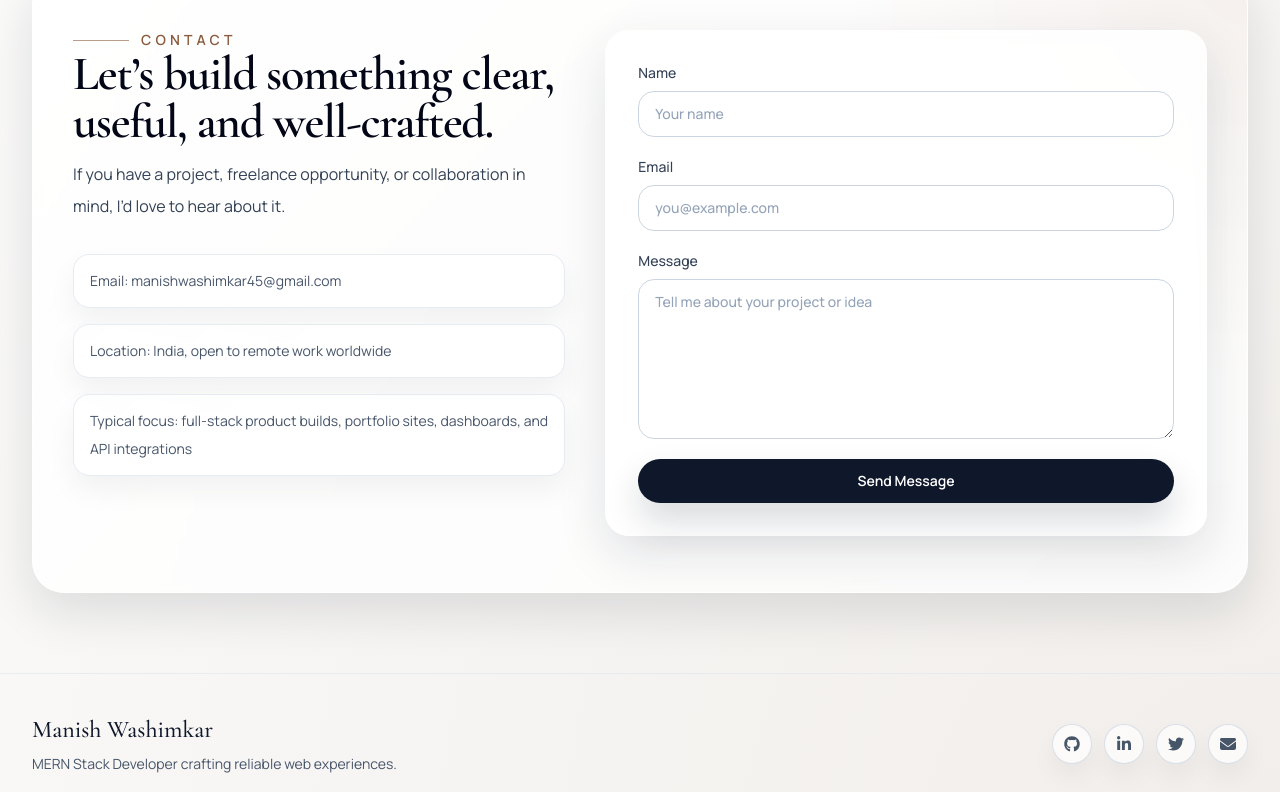
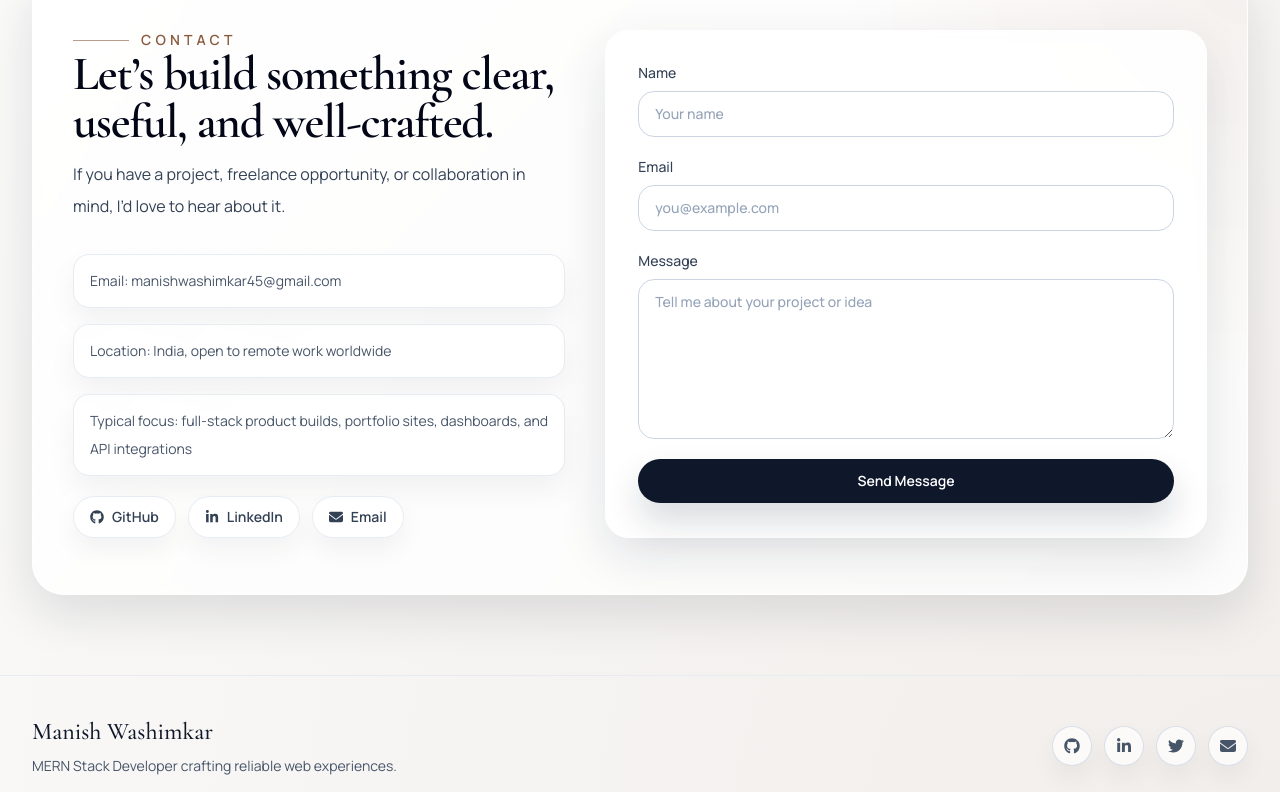
Before and after one commit to manishwashimkar/portfolio, a React (Vite) app in the folder frontend/: page / in a window 1280 px wide. Shown: the part 5254-6046 px from the top of the page. Built offline with nearby package versions, Linux system fonts and the light colour scheme; no server answers.

Commit message:
social links added

```diff
--- a/frontend/src/components/sections/ContactSection.jsx
+++ b/frontend/src/components/sections/ContactSection.jsx
@@ -1,6 +1,9 @@
 import { motion } from "framer-motion";
 
 import SectionHeading from "../common/SectionHeading";
+import { socialLinks } from "../../utils/constants";
+
+const contactShortcuts = socialLinks.filter(({ label }) => ["Email", "LinkedIn", "GitHub"].includes(label));
 
 const ContactSection = ({
   formData,
@@ -20,15 +23,32 @@ const ContactSection = ({
               description="If you have a project, freelance opportunity, or collaboration in mind, I’d love to hear about it."
             />
             <div className="mt-6 space-y-3 text-sm leading-7 text-slate-600 dark:text-slate-300 sm:mt-8 sm:space-y-4">
-              <p className="rounded-2xl border border-slate-200/80 bg-white/75 px-4 py-3 shadow-[0_14px_28px_rgba(15,23,42,0.05)] dark:border-white/10 dark:bg-slate-900/55 dark:shadow-none">
+              <a
+                href="mailto:manishwashimkar45@gmail.com"
+                className="block rounded-2xl border border-slate-200/80 bg-white/75 px-4 py-3 shadow-[0_14px_28px_rgba(15,23,42,0.05)] transition duration-300 hover:-translate-y-0.5 hover:border-accent hover:text-accent hover:shadow-[0_18px_32px_rgba(138,91,61,0.12)] dark:border-white/10 dark:bg-slate-900/55 dark:shadow-none"
+              >
                 Email: manishwashimkar45@gmail.com
-              </p>
+              </a>
               <p className="rounded-2xl border border-slate-200/80 bg-white/75 px-4 py-3 shadow-[0_14px_28px_rgba(15,23,42,0.05)] dark:border-white/10 dark:bg-slate-900/55 dark:shadow-none">
                 Location: India, open to remote work worldwide
               </p>
               <p className="rounded-2xl border border-slate-200/80 bg-white/75 px-4 py-3 shadow-[0_14px_28px_rgba(15,23,42,0.05)] dark:border-white/10 dark:bg-slate-900/55 dark:shadow-none">
                 Typical focus: full-stack product builds, portfolio sites, dashboards, and API integrations
               </p>
+            </div>
+            <div className="mt-5 flex flex-wrap gap-3">
+              {contactShortcuts.map(({ label, href, icon: Icon }) => (
+                <a
+                  key={label}
+                  href={href}
+                  target={href.startsWith("mailto:") ? undefined : "_blank"}
+                  rel={href.startsWith("mailto:") ? undefined : "noreferrer"}
+                  className="inline-flex items-center gap-2 rounded-full border border-slate-200/80 bg-white/80 px-4 py-2.5 text-sm font-semibold text-slate-700 shadow-[0_12px_24px_rgba(15,23,42,0.05)] transition duration-300 hover:-translate-y-0.5 hover:border-accent hover:text-accent hover:shadow-[0_18px_30px_rgba(138,91,61,0.12)] dark:border-white/10 dark:bg-slate-900/70 dark:text-slate-200"
+                >
+                  <Icon className="text-sm" />
+                  {label}
+                </a>
+              ))}
             </div>
           </div>
 
```
